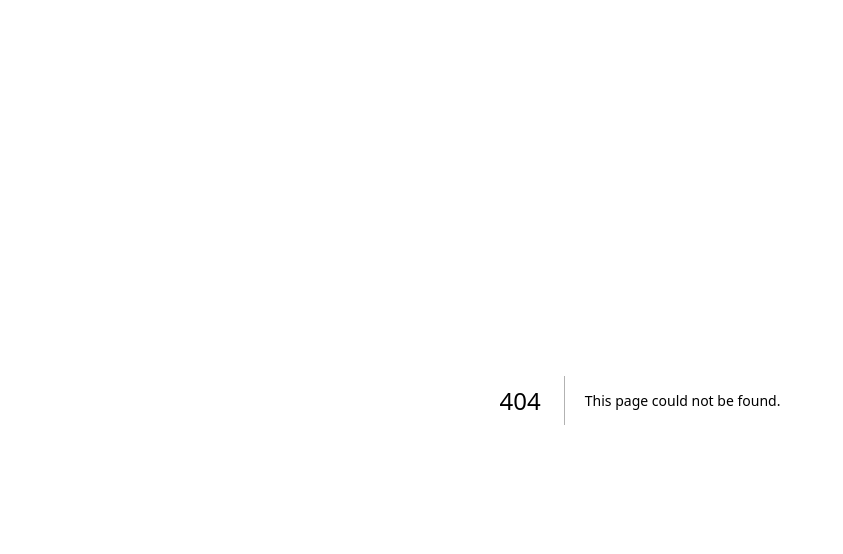
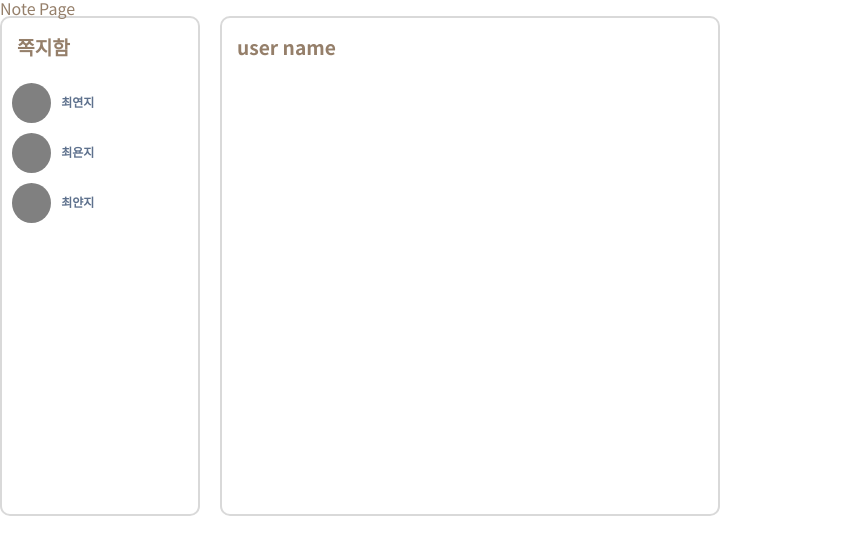
Before and after one commit to Team13-MoaMoa/frontend, a Next.js app: page /note in a window 1280 px wide. Before the commit this address had no page. Shown: the top 554 px of the page, without its empty margins (0-843 px from the left). Built offline with nearby package versions, Linux system fonts and the light colour scheme.

Commit message:
feat : 쪽지함 유저 리스트 구현

```diff
--- /dev/null
+++ b/src/components/NoteUserList.tsx
@@ -0,0 +1,65 @@
+import React from 'react';
+import styled from '@emotion/styled';
+
+function NoteUserList(props: any) {
+  const DummyUsers = [
+    { name: '최연지' },
+    { name: '최욘지' },
+    { name: '최얀지' },
+  ];
+  return (
+    <Div>
+      {DummyUsers.map((user) => (
+        <UserListDiv>
+          <UserInfoDiv>
+            <UserImgDiv></UserImgDiv>
+            <UserNameDiv>{user.name}</UserNameDiv>
+          </UserInfoDiv>
+        </UserListDiv>
+      ))}
+    </Div>
+  );
+}
+
+export default NoteUserList;
+
+const Div = styled.div`
+  font-family: var(--Noto-B);
+  color: ${(props) => props.theme.main_brown};
+`;
+
+const UserListDiv = styled.div`
+  width: 100%;
+  height: 50px;
+  padding: 5px 10px 5px 10px;
+  &:hover {
+    background-color: #957f6a;
+    color: #ffffff;
+  }
+`;
+
+const UserInfoDiv = styled.div`
+  display: flex;
+  height: 100%;
+`;
+
+const UserImgDiv = styled.div`
+  float: left;
+  margin-right: 1rem;
+  width: 3.4em;
+  border-radius: 50%;
+  background-color: gray;
+`;
+
+const UserNameDiv = styled.div`
+  text-align: left;
+  font-weight: bold;
+  line-height: 38px;
+  width: 100%;
+  height: 100%;
+  font-size: 1.2rem;
+  color: #5e718d;
+  &:hover {
+    color: #ffffff;
+  }
+`;
--- a/src/pages/index.tsx
+++ b/src/pages/index.tsx
@@ -1,7 +1,7 @@
 import styled from '@emotion/styled';
 
 export default function Home() {
-  return <Div>hello</Div>;
+  return <Div></Div>;
 }
 
 const Div = styled.div`
--- /dev/null
+++ b/src/pages/note/index.tsx
@@ -0,0 +1,40 @@
+import React from 'react';
+import styled from '@emotion/styled';
+import NoteUserList from '@/components/NoteUserList';
+
+function NotePage(props: any) {
+  return (
+    <Div>
+      <h1>Note Page</h1>
+      <ListDiv style={{ margin: '0 20px 0 0' }}>
+        <TitleDiv>쪽지함</TitleDiv>
+        <NoteUserList />
+      </ListDiv>
+      <ListDiv style={{ width: '500px' }}>
+        <TitleDiv>user name</TitleDiv>
+      </ListDiv>
+    </Div>
+  );
+}
+
+export default NotePage;
+
+const Div = styled.div`
+  font-family: var(--Noto-B);
+  color: ${(props) => props.theme.main_brown};
+`;
+
+const ListDiv = styled.div`
+  height: 500px;
+  width: 200px;
+  border: 2px solid #d9d9d9;
+  border-radius: 10px;
+  float: left;
+`;
+
+const TitleDiv = styled.div`
+  height: 20px;
+  padding: 20px 0 40px 15px;
+  font-size: larger;
+  font-weight: bold;
+`;
```
Also changed, not shown: 1 other file (tests, documents, lock files or other folders).
